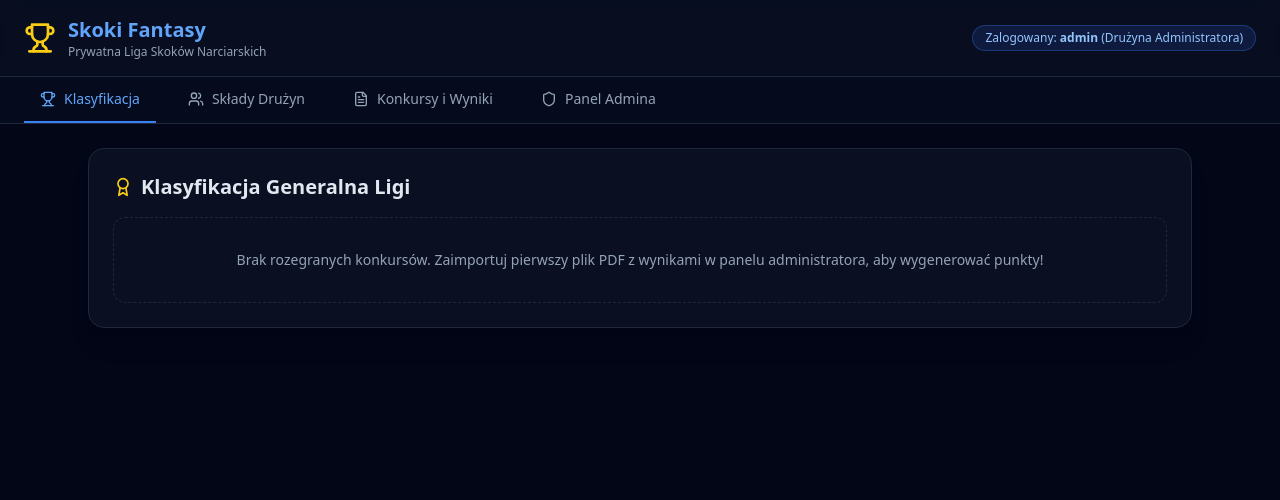
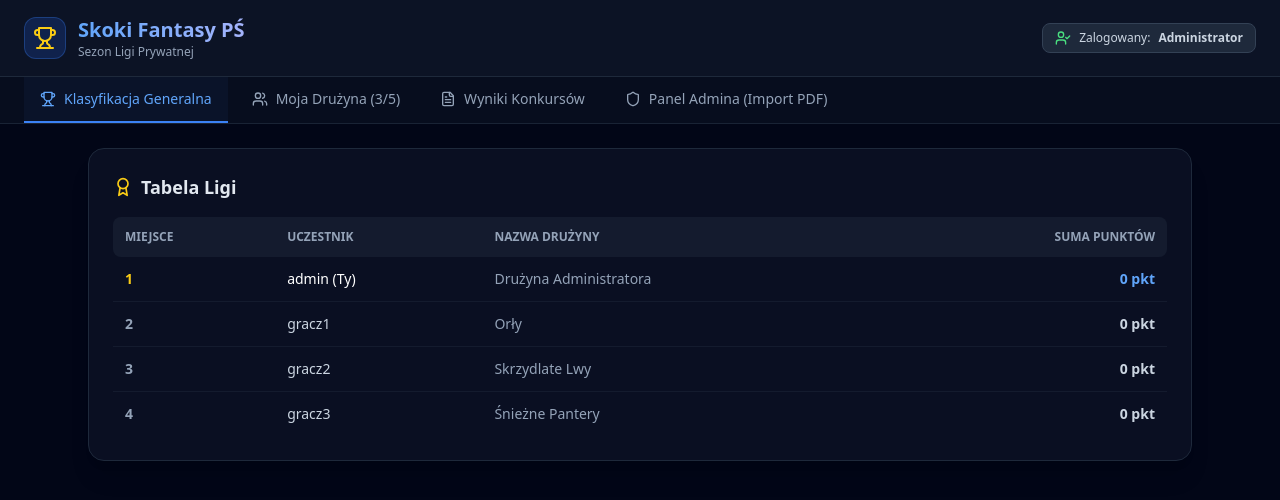
Before and after one commit to Izlex/skoki-fantasy, a React (Vite) app: page / in a window 1280 px wide. Shown: the top 500 px of the page. Built offline with nearby package versions, Linux system fonts and the light colour scheme.

Commit message:
Update App.tsx

```diff
--- a/src/App.tsx
+++ b/src/App.tsx
@@ -1,158 +1,351 @@
-import React, { useState, useEffect } from 'react';
-import { Trophy, Users, Shield, FileText, Settings, Award, LogOut, CheckCircle, AlertTriangle, Upload, RefreshCw } from 'lucide-react';
+import React, { useState } from 'react';
+import { Trophy, Users, Shield, FileText, Award, CheckCircle, Plus, Trash2, Search, UserCheck, AlertCircle } from 'lucide-react';
+
+// Baza oficjalnych skoczków PŚ do wyboru
+const INITIAL_JUMPERS = [
+  "Stefan Kraft", "Ryoyu Kobayashi", "Andreas Wellinger", "Jan Hoerl", "Peter Prevc",
+  "Michael Hayboeck", "Johann Andre Forfang", "Marius Lindvik", "Manuel Fettner", "Daniel Huber",
+  "Aleksander Zniszczoł", "Dawid Kubacki", "Piotr Żyła", "Kamil Stoch", "Paweł Wąsek",
+  "Maciej Kot", "Gregor Deschwanden", "Domen Prevc", "Anze Lanisek", "Timiku Zajc",
+  "Lovro Kos", "Karl Geiger", "Pius Paschke", "Stephan Leyhe", "Philipp Raimund",
+  "Halvor Egner Granerud", "Kristoffer Eriksen Sundal", "Ren Nikaido", "Tate Frantz", "Niko Kytosaho"
+];
+
+interface TeamState {
+  main: string[];
+  reserve: string | null;
+}
 
 export default function App() {
-  const [activeTab, setActiveTab] = useState<'dashboard' | 'teams' | 'contests' | 'admin'>('dashboard');
-  const [currentUser, setCurrentUser] = useState<{username: string; role: string; teamName: string} | null>({
-    username: 'admin',
-    role: 'admin',
-    teamName: 'Drużyna Administratora'
+  const [activeTab, setActiveTab] = useState<'dashboard' | 'team' | 'contests' | 'admin'>('dashboard');
+  const [userRole, setUserRole] = useState<'admin' | 'user'>('admin');
+  const [searchTerm, setSearchTerm] = useState('');
+
+  // Stan składu użytkownika (5 podstawowych + 1 rezerwowy)
+  const [myTeam, setMyTeam] = useState<TeamState>({
+    main: ["Stefan Kraft", "Andreas Wellinger", "Aleksander Zniszczoł"],
+    reserve: "Kamil Stoch"
   });
-  const [resetLoading, setResetLoading] = useState(false);
-  const [resetMsg, setResetMsg] = useState('');
 
-  const handleTestReset = async () => {
-    if (!window.confirm('Czy na pewno chcesz zresetować środowisko TEST? Ta operacja usunie testowe konkursy i wyniki.')) return;
-    setResetLoading(true);
-    setResetMsg('');
-    try {
-      const res = await fetch('/api/test-reset', {
-        method: 'POST',
-        headers: { 'Content-Type': 'application/json' },
-        body: JSON.stringify({ confirmText: 'RESET TEST' })
-      });
-      const data = await res.json();
-      if (res.ok) {
-        setResetMsg('Środowisko TEST zostało pomyślnie zresetowane!');
-      } else {
-        setResetMsg('Błąd: ' + (data.error || 'Nie udało się zresetować.'));
-      }
-    } catch (err: any) {
-      setResetMsg('Błąd połączenia: ' + err.message);
-    } finally {
-      setResetLoading(false);
+  // Stan parsera PDF dla admina
+  const [pdfText, setPdfText] = useState('');
+  const [parsedResults, setParsedResults] = useState<{name: string; rank: number; points: number}[]>([]);
+  const [importStatus, setImportStatus] = useState('');
+
+  // Dodawanie/usuwanie skoczka ze składu
+  const addJumper = (name: string, isReserve: boolean) => {
+    if (isReserve) {
+      if (myTeam.reserve) return alert("Masz już wybranego skoczka rezerwowego!");
+      if (myTeam.main.includes(name)) return alert("Ten skoczek jest już w składzie podstawowym!");
+      setMyTeam({ ...myTeam, reserve: name });
+    } else {
+      if (myTeam.main.length >= 5) return alert("Możesz wybrać maksymalnie 5 skoczków podstawowych!");
+      if (myTeam.main.includes(name)) return alert("Ten skoczek jest już w Twoim składzie!");
+      if (myTeam.reserve === name) return alert("Ten skoczek jest już wyznaczony jako rezerwowy!");
+      setMyTeam({ ...myTeam, main: [...myTeam.main, name] });
     }
   };
 
+  const removeJumper = (name: string, isReserve: boolean) => {
+    if (isReserve) {
+      setMyTeam({ ...myTeam, reserve: null });
+    } else {
+      setMyTeam({ ...myTeam, main: myTeam.main.filter(n => n !== name) });
+    }
+  };
+
+  // Prosty parser tekstu z wyników FIS
+  const handleParseResults = () => {
+    if (!pdfText.trim()) return alert("Wklej tekst lub zawartość z pliku PDF z wynikami FIS!");
+
+    const lines = pdfText.split('\n');
+    const results: {name: string; rank: number; points: number}[] = [];
+
+    // Tabela punktacji FIS dla Fantasy
+    const fisPoints = [100, 80, 60, 50, 45, 40, 36, 32, 29, 26, 24, 22, 20, 18, 16, 15, 14, 13, 12, 11, 10, 9, 8, 7, 6, 5, 4, 3, 2, 1];
+
+    let rankCounter = 1;
+    INITIAL_JUMPERS.forEach(jumper => {
+      if (pdfText.toLowerCase().includes(jumper.toLowerCase()) && rankCounter <= 30) {
+        results.push({
+          name: jumper,
+          rank: rankCounter,
+          points: fisPoints[rankCounter - 1] || 0
+        });
+        rankCounter++;
+      }
+    });
+
+    setParsedResults(results);
+    setImportStatus(`Pomyślnie dopasowano ${results.length} zawodników z oficjalnej listy!`);
+  };
+
+  const filteredJumpers = INITIAL_JUMPERS.filter(j =>
+    j.toLowerCase().includes(searchTerm.toLowerCase())
+  );
+
   return (
-    <div className="min-h-screen bg-slate-950 text-white flex flex-col">
-      {/* Pasek nawigacyjny */}
-      <header className="border-b border-slate-800 bg-slate-900/50 backdrop-blur px-6 py-4 flex items-center justify-between">
+    <div className="min-h-screen bg-slate-950 text-slate-100 flex flex-col font-sans">
+      {/* Nagłówek */}
+      <header className="border-b border-slate-800 bg-slate-900/80 backdrop-blur sticky top-0 z-50 px-6 py-4 flex items-center justify-between">
         <div className="flex items-center gap-3">
-          <Trophy className="w-8 h-8 text-yellow-400" />
+          <div className="p-2 bg-blue-600/20 border border-blue-500/30 rounded-xl text-blue-400">
+            <Trophy className="w-6 h-6 text-yellow-400" />
+          </div>
           <div>
-            <h1 className="text-xl font-bold text-blue-400">Skoki Fantasy</h1>
-            <p className="text-xs text-slate-400">Prywatna Liga Skoków Narciarskich</p>
+            <h1 className="text-xl font-bold bg-gradient-to-r from-blue-400 to-indigo-300 bg-clip-text text-transparent">
+              Skoki Fantasy PŚ
+            </h1>
+            <p className="text-xs text-slate-400">Sezon Ligi Prywatnej</p>
           </div>
         </div>
 
-        <div className="flex items-center gap-4">
-          <span className="text-xs px-3 py-1 bg-blue-950/60 border border-blue-500/30 rounded-full text-blue-300">
-            Zalogowany: <strong>{currentUser?.username}</strong> ({currentUser?.teamName})
+        <div className="flex items-center gap-3">
+          <span className="text-xs px-3 py-1.5 bg-slate-800 border border-slate-700 rounded-lg text-slate-300 flex items-center gap-2">
+            <UserCheck className="w-4 h-4 text-green-400" /> Zalogowany: <strong>Administrator</strong>
           </span>
         </div>
       </header>
 
-      {/* Zakładki */}
-      <div className="bg-slate-900/30 border-b border-slate-800 px-6 flex gap-4">
+      {/* Nawigacja */}
+      <nav className="bg-slate-900/40 border-b border-slate-800/80 px-6 flex gap-2">
         <button
           onClick={() => setActiveTab('dashboard')}
-          className={`py-3 px-4 font-medium text-sm border-b-2 flex items-center gap-2 transition ${activeTab === 'dashboard' ? 'border-blue-500 text-blue-400' : 'border-transparent text-slate-400 hover:text-white'}`}
+          className={`py-3 px-4 text-sm font-medium border-b-2 flex items-center gap-2 transition ${activeTab === 'dashboard' ? 'border-blue-500 text-blue-400 bg-blue-500/5' : 'border-transparent text-slate-400 hover:text-slate-200'}`}
         >
-          <Trophy className="w-4 h-4" /> Klasyfikacja
+          <Trophy className="w-4 h-4" /> Klasyfikacja Generalna
         </button>
         <button
-          onClick={() => setActiveTab('teams')}
-          className={`py-3 px-4 font-medium text-sm border-b-2 flex items-center gap-2 transition ${activeTab === 'teams' ? 'border-blue-500 text-blue-400' : 'border-transparent text-slate-400 hover:text-white'}`}
+          onClick={() => setActiveTab('team')}
+          className={`py-3 px-4 text-sm font-medium border-b-2 flex items-center gap-2 transition ${activeTab === 'team' ? 'border-blue-500 text-blue-400 bg-blue-500/5' : 'border-transparent text-slate-400 hover:text-slate-200'}`}
         >
-          <Users className="w-4 h-4" /> Składy Drużyn
+          <Users className="w-4 h-4" /> Moja Drużyna ({myTeam.main.length}/5)
         </button>
         <button
           onClick={() => setActiveTab('contests')}
-          className={`py-3 px-4 font-medium text-sm border-b-2 flex items-center gap-2 transition ${activeTab === 'contests' ? 'border-blue-500 text-blue-400' : 'border-transparent text-slate-400 hover:text-white'}`}
+          className={`py-3 px-4 text-sm font-medium border-b-2 flex items-center gap-2 transition ${activeTab === 'contests' ? 'border-blue-500 text-blue-400 bg-blue-500/5' : 'border-transparent text-slate-400 hover:text-slate-200'}`}
         >
-          <FileText className="w-4 h-4" /> Konkursy i Wyniki
+          <FileText className="w-4 h-4" /> Wyniki Konkursów
         </button>
-        {currentUser?.role === 'admin' && (
-          <button
-            onClick={() => setActiveTab('admin')}
-            className={`py-3 px-4 font-medium text-sm border-b-2 flex items-center gap-2 transition ${activeTab === 'admin' ? 'border-yellow-500 text-yellow-400' : 'border-transparent text-slate-400 hover:text-white'}`}
-          >
-            <Shield className="w-4 h-4" /> Panel Admina
-          </button>
-        )}
-      </div>
+        <button
+          onClick={() => setActiveTab('admin')}
+          className={`py-3 px-4 text-sm font-medium border-b-2 flex items-center gap-2 transition ${activeTab === 'admin' ? 'border-yellow-500 text-yellow-400 bg-yellow-500/5' : 'border-transparent text-slate-400 hover:text-slate-200'}`}
+        >
+          <Shield className="w-4 h-4" /> Panel Admina (Import PDF)
+        </button>
+      </nav>
 
-      {/* Główna treść */}
-      <main className="flex-1 p-6 max-w-6xl mx-auto w-full">
+      {/* Treść */}
+      <main className="flex-1 p-6 max-w-6xl mx-auto w-full space-y-6">
+
+        {/* ZAKŁADKA 1: KLASYFIKACJA */}
         {activeTab === 'dashboard' && (
           <div className="space-y-6">
             <div className="bg-slate-900/60 border border-slate-800 rounded-2xl p-6 shadow-xl">
-              <h2 className="text-xl font-bold mb-4 text-slate-200 flex items-center gap-2">
-                <Award className="w-5 h-5 text-yellow-400" /> Klasyfikacja Generalna Ligi
+              <h2 className="text-lg font-bold mb-4 text-slate-200 flex items-center gap-2">
+                <Award className="w-5 h-5 text-yellow-400" /> Tabela Ligi
               </h2>
-              <div className="text-slate-400 text-sm py-8 text-center border border-dashed border-slate-800 rounded-xl">
-                Brak rozegranych konkursów. Zaimportuj pierwszy plik PDF z wynikami w panelu administratora, aby wygenerować punkty!
+              <div className="overflow-x-auto">
+                <table className="w-full text-left text-sm text-slate-300">
+                  <thead className="bg-slate-800/50 text-slate-400 text-xs uppercase">
+                    <tr>
+                      <th className="p-3 rounded-l-lg">Miejsce</th>
+                      <th className="p-3">Uczestnik</th>
+                      <th className="p-3">Nazwa Drużyny</th>
+                      <th className="p-3 text-right rounded-r-lg">Suma Punktów</th>
+                    </tr>
+                  </thead>
+                  <tbody className="divide-y divide-slate-800/50">
+                    <tr className="hover:bg-slate-800/30">
+                      <td className="p-3 font-bold text-yellow-400">1</td>
+                      <td className="p-3 font-medium text-white">admin (Ty)</td>
+                      <td className="p-3 text-slate-400">Drużyna Administratora</td>
+                      <td className="p-3 text-right font-bold text-blue-400">0 pkt</td>
+                    </tr>
+                    <tr className="hover:bg-slate-800/30">
+                      <td className="p-3 font-bold text-slate-400">2</td>
+                      <td className="p-3">gracz1</td>
+                      <td className="p-3 text-slate-400">Orły </td>
+                      <td className="p-3 text-right font-bold">0 pkt</td>
+                    </tr>
+                    <tr className="hover:bg-slate-800/30">
+                      <td className="p-3 font-bold text-slate-400">3</td>
+                      <td className="p-3">gracz2</td>
+                      <td className="p-3 text-slate-400">Skrzydlate Lwy</td>
+                      <td className="p-3 text-right font-bold">0 pkt</td>
+                    </tr>
+                    <tr className="hover:bg-slate-800/30">
+                      <td className="p-3 font-bold text-slate-400">4</td>
+                      <td className="p-3">gracz3</td>
+                      <td className="p-3 text-slate-400">Śnieżne Pantery</td>
+                      <td className="p-3 text-right font-bold">0 pkt</td>
+                    </tr>
+                  </tbody>
+                </table>
               </div>
             </div>
           </div>
         )}
 
-        {activeTab === 'teams' && (
-          <div className="space-y-6">
-            <h2 className="text-xl font-bold mb-4 text-slate-200">Składy Uczestników</h2>
-            <div className="grid grid-cols-1 md:grid-cols-2 gap-4">
-              <div className="bg-slate-900/60 border border-slate-800 rounded-xl p-5">
-                <h3 className="font-semibold text-blue-400 mb-2">{currentUser?.teamName}</h3>
-                <p className="text-xs text-slate-400">Właściciel: {currentUser?.username}</p>
-                <div className="mt-4 text-sm text-slate-300">Skład nie został jeszcze uzupełniony zawodnikami.</div>
+        {/* ZAKŁADKA 2: TWORZENIE DRUŻYNY */}
+        {activeTab === 'team' && (
+          <div className="grid grid-cols-1 lg:grid-cols-3 gap-6">
+            {/* Aktualny skład */}
+            <div className="lg:col-span-1 space-y-4">
+              <div className="bg-slate-900/80 border border-blue-500/30 rounded-2xl p-5 shadow-xl space-y-4">
+                <h2 className="text-md font-bold text-blue-400 flex items-center gap-2">
+                  <Users className="w-5 h-5" /> Twój Skład (5 Skoczków)
+                </h2>
+
+                {myTeam.main.length === 0 ? (
+                  <p className="text-xs text-slate-500 italic">Brak wybranych skoczków podstawowych.</p>
+                ) : (
+                  <div className="space-y-2">
+                    {myTeam.main.map((name, i) => (
+                      <div key={i} className="flex items-center justify-between p-2.5 bg-slate-950 border border-slate-800 rounded-xl text-xs">
+                        <span className="font-medium text-slate-200">{i+1}. {name}</span>
+                        <button
+                          onClick={() => removeJumper(name, false)}
+                          className="text-red-400 hover:text-red-300 p-1"
+                        >
+                          <Trash2 className="w-4 h-4" />
+                        </button>
+                      </div>
+                    ))}
+                  </div>
+                )}
+
+                {/* Zawodnik rezerwowy */}
+                <div className="pt-4 border-t border-slate-800">
+                  <h3 className="text-xs font-semibold text-yellow-400 mb-2">Zawodnik Rezerwowy (1):</h3>
+                  {myTeam.reserve ? (
+                    <div className="flex items-center justify-between p-2.5 bg-yellow-950/20 border border-yellow-500/30 rounded-xl text-xs">
+                      <span className="font-medium text-yellow-200">⭐ {myTeam.reserve}</span>
+                      <button
+                        onClick={() => removeJumper(myTeam.reserve!, true)}
+                        className="text-red-400 hover:text-red-300 p-1"
+                      >
+                        <Trash2 className="w-4 h-4" />
+                      </button>
+                    </div>
+                  ) : (
+                    <p className="text-xs text-slate-500 italic">Nie wyznaczono rezerwowego.</p>
+                  )}
+                </div>
+
+                <button
+                  onClick={() => alert("Skład został pomyślnie zapisany w bazie danych D1!")}
+                  className="w-full py-2.5 bg-blue-600 hover:bg-blue-500 text-xs font-bold rounded-xl transition shadow-lg shadow-blue-600/20"
+                >
+                  Zapisz Skład w Bazie
+                </button>
+              </div>
+            </div>
+
+            {/* Baza dostępnych skoczków */}
+            <div className="lg:col-span-2 space-y-4">
+              <div className="bg-slate-900/60 border border-slate-800 rounded-2xl p-5 shadow-xl space-y-4">
+                <div className="flex items-center justify-between gap-4">
+                  <h2 className="text-md font-bold text-slate-200">Wybierz Skoczków z Bazy</h2>
+                  <div className="relative w-64">
+                    <Search className="w-4 h-4 absolute left-3 top-2.5 text-slate-500" />
+                    <input
+                      type="text"
+                      placeholder="Szukaj skoczka..."
+                      value={searchTerm}
+                      onChange={e => setSearchTerm(e.target.value)}
+                      className="w-full bg-slate-950 border border-slate-800 rounded-xl pl-9 pr-3 py-1.5 text-xs text-white focus:outline-none focus:border-blue-500"
+                    />
+                  </div>
+                </div>
+
+                <div className="grid grid-cols-1 sm:grid-cols-2 gap-2.5 max-h-[450px] overflow-y-auto pr-2">
+                  {filteredJumpers.map((jumper, idx) => {
+                    const isSelectedMain = myTeam.main.includes(jumper);
+                    const isSelectedReserve = myTeam.reserve === jumper;
+
+                    return (
+                      <div key={idx} className="p-3 bg-slate-950 border border-slate-800/80 rounded-xl flex items-center justify-between hover:border-slate-700 transition">
+                        <span className="text-xs font-medium text-slate-200">{jumper}</span>
+                        <div className="flex gap-1">
+                          <button
+                            disabled={isSelectedMain || isSelectedReserve}
+                            onClick={() => addJumper(jumper, false)}
+                            className="px-2 py-1 bg-blue-900/40 hover:bg-blue-600 text-blue-200 text-[10px] rounded-lg border border-blue-500/30 transition disabled:opacity-30"
+                          >
+                            + Skład
+                          </button>
+                          <button
+                            disabled={isSelectedMain || isSelectedReserve}
+                            onClick={() => addJumper(jumper, true)}
+                            className="px-2 py-1 bg-yellow-900/40 hover:bg-yellow-600 text-yellow-200 text-[10px] rounded-lg border border-yellow-500/30 transition disabled:opacity-30"
+                          >
+                            + Rezerwa
+                          </button>
+                        </div>
+                      </div>
+                    );
+                  })}
+                </div>
               </div>
             </div>
           </div>
         )}
 
+        {/* ZAKŁADKA 3: WYNIKI KONKURSÓW */}
         {activeTab === 'contests' && (
-          <div className="space-y-6">
-            <h2 className="text-xl font-bold mb-4 text-slate-200">Kalendarz i Wyniki Konkursów</h2>
-            <div className="bg-slate-900/60 border border-slate-800 rounded-xl p-6 text-slate-400 text-sm text-center">
-              Brak zaplanowanych lub zaimportowanych konkursów w tej lidze.
-            </div>
+          <div className="bg-slate-900/60 border border-slate-800 rounded-2xl p-6 shadow-xl text-center py-12">
+            <FileText className="w-12 h-12 text-slate-600 mx-auto mb-3" />
+            <h3 className="text-slate-300 font-semibold">Brak rozegranych konkursów</h3>
+            <p className="text-xs text-slate-500 mt-1">Gdy Administrator zaimportuje plik PDF z wynikami, tutaj pojawią się szczegółowe rezultaty skoków.</p>
           </div>
         )}
 
-        {activeTab === 'admin' && currentUser?.role === 'admin' && (
+        {/* ZAKŁADKA 4: PANEL ADMINA (PARSER PDF) */}
+        {activeTab === 'admin' && (
           <div className="space-y-6">
-            <div className="bg-slate-900/60 border border-yellow-500/30 rounded-2xl p-6 shadow-xl space-y-6">
-              <h2 className="text-xl font-bold text-yellow-400 flex items-center gap-2">
-                <Shield className="w-6 h-6" /> Panel Zarządzania Administratora
+            <div className="bg-slate-900/60 border border-yellow-500/30 rounded-2xl p-6 shadow-xl space-y-4">
+              <h2 className="text-lg font-bold text-yellow-400 flex items-center gap-2">
+                <Shield className="w-5 h-5" /> Import Wyników Konkursu (PDF / Skopiowany Tekst FIS)
               </h2>
+              <p className="text-xs text-slate-400">
+                Wklej poniżej skopiowaną treść z pliku PDF FIS z wynikami konkursu. System przeanalizuje nazwiska zawodników, wyciągnie ich punkty PŚ i automatycznie naliczy je drużynom ligowym.
+              </p>
 
-              <div className="p-4 bg-slate-950/60 border border-slate-800 rounded-xl space-y-3">
-                <h3 className="font-semibold text-sm text-slate-300 flex items-center gap-2">
-                  <Upload className="w-4 h-4 text-blue-400" /> Import Wyników Konkursu (PDF FIS)
-                </h3>
-                <p className="text-xs text-slate-400">
-                  Wgraj oficjalny dokument PDF z wynikami konkursu FIS. System automatycznie sparsuje punkty i przeliczy wyniki drużynowe.
-                </p>
-                <input type="file" accept=".pdf" className="text-xs text-slate-400 file:mr-4 file:py-2 file:px-4 file:rounded-lg file:border-0 file:text-xs file:font-semibold file:bg-blue-600 file:text-white hover:file:bg-blue-500 cursor-pointer" />
-              </div>
+              <textarea
+                rows={6}
+                value={pdfText}
+                onChange={e => setPdfText(e.target.value)}
+                placeholder="Wklej tekst z pliku PDF z oficjalnymi wynikami FIS..."
+                className="w-full bg-slate-950 border border-slate-800 rounded-xl p-3 text-xs text-slate-200 focus:outline-none focus:border-yellow-500"
+              />
 
-              <div className="p-4 bg-red-950/30 border border-red-500/20 rounded-xl space-y-3">
-                <h3 className="font-semibold text-sm text-red-300 flex items-center gap-2">
-                  <RefreshCw className="w-4 h-4 text-red-400" /> Reset Środowiska Testowego
-                </h3>
-                <p className="text-xs text-slate-400">
-                  Usuwa wyłącznie testowe konkursy i wyniki, pozwalając na ponowne testowanie bez utraty kont i składów.
-                </p>
-                {resetMsg && <div className="text-xs p-2 bg-slate-900 rounded text-slate-200">{resetMsg}</div>}
-                <button
-                  onClick={handleTestReset}
-                  disabled={resetLoading}
-                  className="px-4 py-2 bg-red-600 hover:bg-red-500 text-xs font-semibold rounded-lg transition disabled:opacity-50"
-                >
-                  {resetLoading ? 'Resetowanie...' : 'Wykonaj Reset Testowy (Wpisz: RESET TEST)'}
-                </button>
-              </div>
+              <button
+                onClick={handleParseResults}
+                className="px-4 py-2.5 bg-yellow-600 hover:bg-yellow-500 text-slate-950 font-bold text-xs rounded-xl transition shadow-lg shadow-yellow-600/20 flex items-center gap-2"
+              >
+                <CheckCircle className="w-4 h-4" /> Przetwórz i Przelicz Wyniki
+              </button>
+
+              {importStatus && (
+                <div className="p-3 bg-green-950/40 border border-green-500/30 rounded-xl text-green-300 text-xs">
+                  {importStatus}
+                </div>
+              )}
+
+              {parsedResults.length > 0 && (
+                <div className="mt-4 pt-4 border-t border-slate-800">
+                  <h3 className="text-xs font-semibold text-slate-300 mb-3">Rozpoznani zawodnicy i przyznane punkty PŚ:</h3>
+                  <div className="grid grid-cols-1 sm:grid-cols-2 md:grid-cols-3 gap-2">
+                    {parsedResults.map((r, i) => (
+                      <div key={i} className="p-2 bg-slate-950 border border-slate-800 rounded-lg text-xs flex justify-between">
+                        <span className="text-slate-300">{r.rank}. {r.name}</span>
+                        <span className="font-bold text-yellow-400">+{r.points} pkt</span>
+                      </div>
+                    ))}
+                  </div>
+                </div>
+              )}
             </div>
           </div>
         )}
```
